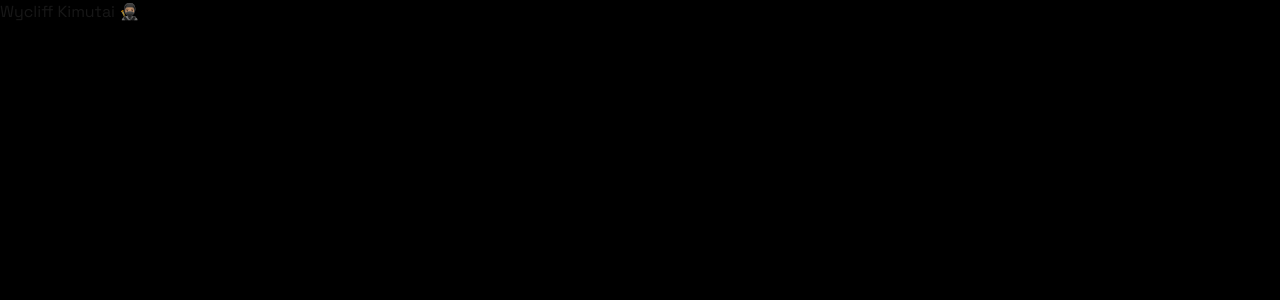
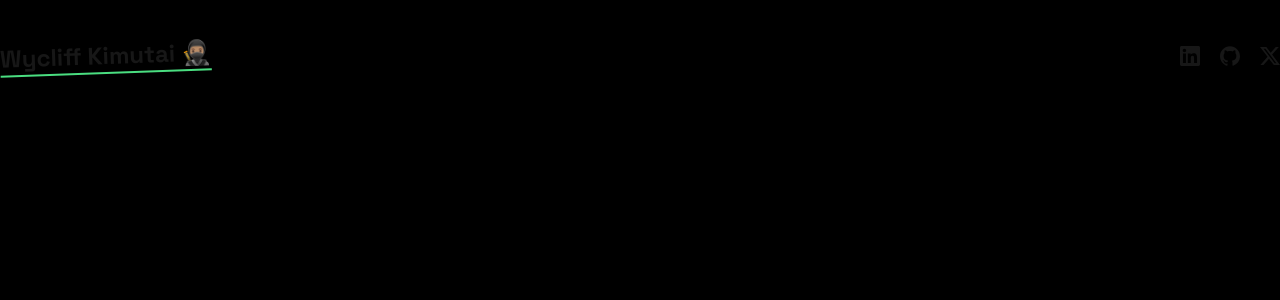
Before and after one commit to kimutaiwycliff/minimalistic-portfolio, a Next.js app: page / in a window 1280 px wide. Shown: the top 300 px of the page. Built offline with nearby package versions, Linux system fonts and the light colour scheme.

Commit message:
feat(navbar):social links and name

```diff
--- a/app/(home)/components/NavBar.tsx
+++ b/app/(home)/components/NavBar.tsx
@@ -1,8 +1,21 @@
+import { socials } from '@/utils/data';
+import Link from 'next/link';
+
 const NavBar = () => {
   return (
-    <nav>
-      <h1 className=""> Wycliff Kimutai 🥷🏽</h1>
+    <nav className="py-10 flex justify-between items-center">
+      <h1 className="text-2xl font-bold underline underline-offset-8 decoration-green-400 -rotate-2">
+        {' '}
+        Wycliff Kimutai 🥷🏽
+      </h1>
+      <div className="flex items-center gap-5">
+        {socials.map((social, index) => (
+          <Link href={social.link} key={index} aria-label={social.label}>
+            <social.Icon className='w-5 h-5 hover:scale-125 transition-all'/>
+          </Link>
+        ))}
+      </div>
     </nav>
   );
-}
-export default NavBar
+};
+export default NavBar;
--- a/package.json
+++ b/package.json
@@ -17,6 +17,7 @@
     "next-themes": "^0.3.0",
     "react": "^18",
     "react-dom": "^18",
+    "react-icons": "^5.3.0",
     "tailwind-merge": "^2.5.2",
     "tailwindcss-animate": "^1.0.7"
   },
--- /dev/null
+++ b/utils/data.ts
@@ -0,0 +1,18 @@
+import { SiGithub,SiLinkedin, SiX } from "react-icons/si";
+export const socials = [
+    {
+        link: "https://www.linkedin.com/in/wycliff-kimutai/",
+        label: "LinkedIn",
+        Icon: SiLinkedin
+    },
+    {
+        link: "https://www.linkedin.com/in/wycliff-kimutai/",
+        label: "GitHub",
+        Icon: SiGithub
+    },
+    {
+        link: "https://www.linkedin.com/in/wycliff-kimutai/",
+        label: "Twitter",
+        Icon: SiX
+    },
+]
```
Also changed, not shown: 1 other file (tests, documents, lock files or other folders).
